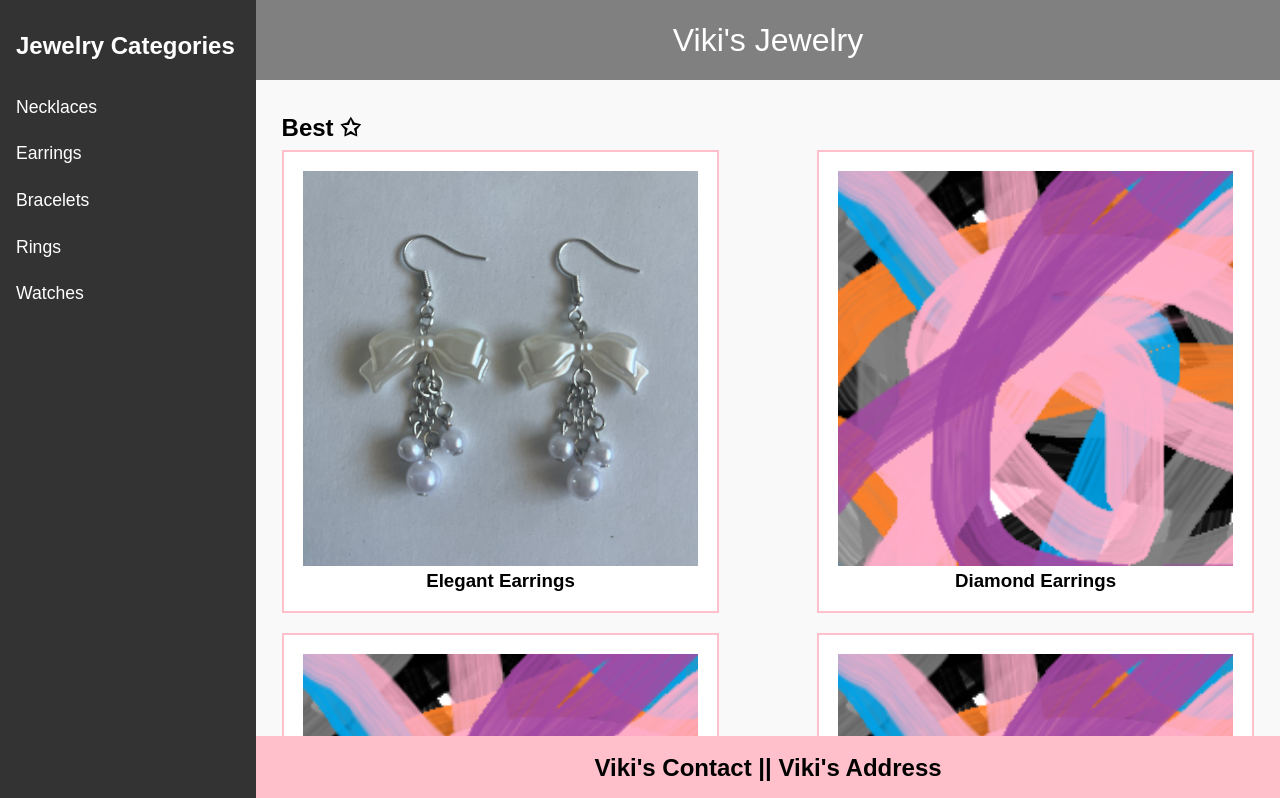
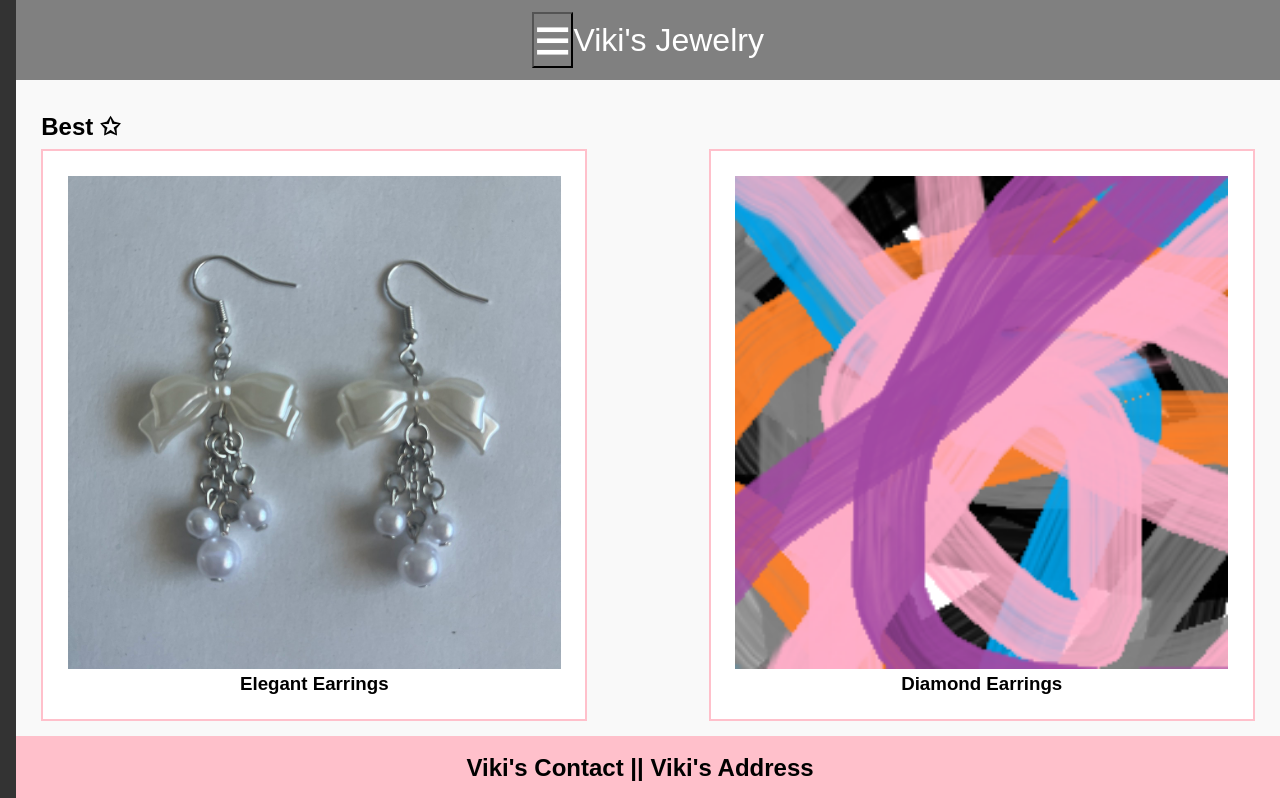
Before and after one commit to danielyordanov07/Viki-Jewelry, a plain HTML site: page index.html in a window 1280 px wide. Shown: the top 798 px of the page. Drawn offline with Linux system fonts and the light colour scheme.

Commit message:
navBtn not finished

```diff
--- a/index.html
+++ b/index.html
@@ -10,7 +10,6 @@
     </head>
 
     <body>
-        <main>
         <!-- Sidebar Menu -->
         <nav class="sidebar">
             <h2>Jewelry Categories</h2>
@@ -22,10 +21,11 @@
                 <li><a href="">Watches</a></li>
             </ul>
         </nav>
-
+            <main>
             <!-- Header -->
             <header>
-                Viki's Jewelry
+                <button id="navBtn">≡</button>
+                <div>Viki's Jewelry</div>
             </header>
 
             <!-- Gallery -->
--- a/script.js
+++ b/script.js
@@ -32,3 +32,15 @@ function galleryP(items, template, gallery) {
         gallery.appendChild(clone);
     });
 }
+
+
+function openNav() {
+    document.getElementById("mySidenav").style.width = "20%";
+    document.body.style.backgroundColor = "rgba(0,0,0,0.4)";
+  }
+
+  function closeNav() {
+    document.getElementById("mySidenav").style.width = "0";
+    document.getElementById("main").style.marginLeft= "0";
+    document.body.style.backgroundColor = "#f9f9f9";
+  }
--- a/styles.css
+++ b/styles.css
@@ -4,6 +4,7 @@
     padding: 0;
     box-sizing: border-box;
     font-family: Arial, sans-serif;
+    transition: background-color .5s;
 }
 
 body {
@@ -11,48 +12,52 @@ body {
 }
 
 main{
+    width: flex;
     margin-bottom: 4em;
+    transition: margin-left .5s;
+    padding-left: 16px;
 }
 
 /* Sidebar Menu */
 .sidebar {
-    width: 20%;
+    width: 0;
     background-color: #333;
     color: white;
     height: 100vh;
     position: fixed;
     padding-top: 2em;
     padding-left: 1em;
+
+    z-index: 2;
+    overflow-x: hidden;
 }
 
 .sidebar h2 {
     margin-bottom: 1em;
     font-size: 1.5em;
 }
-
+.sidebar h2:hover {
+    color: #fafafa;
+}
 .sidebar ul {
     list-style: none;
 }
-
 .sidebar ul li {
     padding: 0.8em 0;
 }
-
 .sidebar ul li a {
     color: white;
     text-decoration: none;
     font-size: 1.1em;
     display: block;
 }
-
 .sidebar ul li a:hover {
     color: pink;
 }
 
 /* Header */
-header {
-    margin-left: 20%;
-    width: 80%;
+header:not(#navBtn) {
+    width: flex;
     height: 10vh;
     background-color: gray;
     text-align: center;
@@ -62,11 +67,19 @@ header {
     font-size: 2em;
     color: white;
 }
+header #navBtn{
+    height: 7vh;
+    background-color: gray;
+    font-size: 2em;
+    color: white;
+    display: flex;
+    justify-content: center;
+    align-items: center;
+}
 
 /* Jewelry Gallery */
 .gallery {
-    margin-left: 20%;
-    width: 80%;
+    width: 100%;
     display: flex;
     flex-wrap: wrap;
     justify-content: space-between;
@@ -78,10 +91,6 @@ header {
     height: auto;
     padding-top: 0.5em;
     padding-bottom: 0.5em;
-}
-
-.items-template{
-    width: 100%;
 }
 
 .item {
@@ -101,9 +110,8 @@ header {
 /* Footer */
 footer {
     position: fixed;
-    left: 20%;
     bottom: 0;
-    width: 80%;
+    width: 100%;
     height: 4em;
     background-color: pink;
     color: black;
@@ -111,6 +119,7 @@ footer {
     display: flex;
     justify-content: center;
     align-items: center;
+    z-index: 1;
 }
 
 /* Mobile Responsive */
```
Lines whose indentation alone changed are shown as unchanged.
